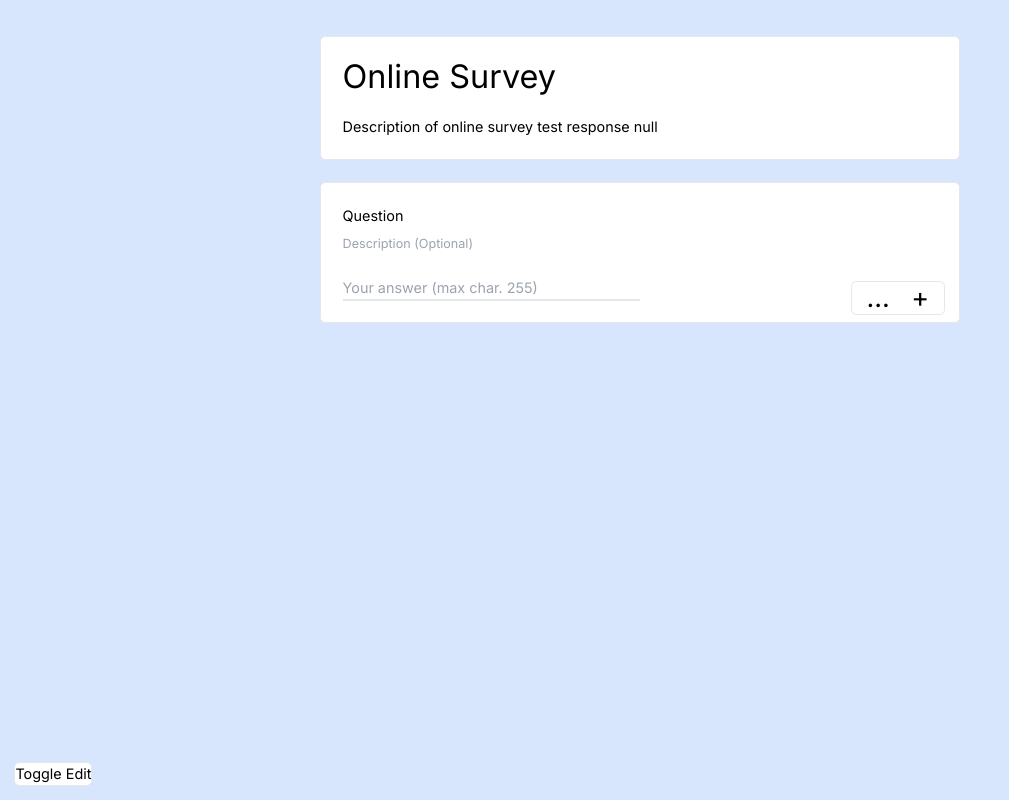
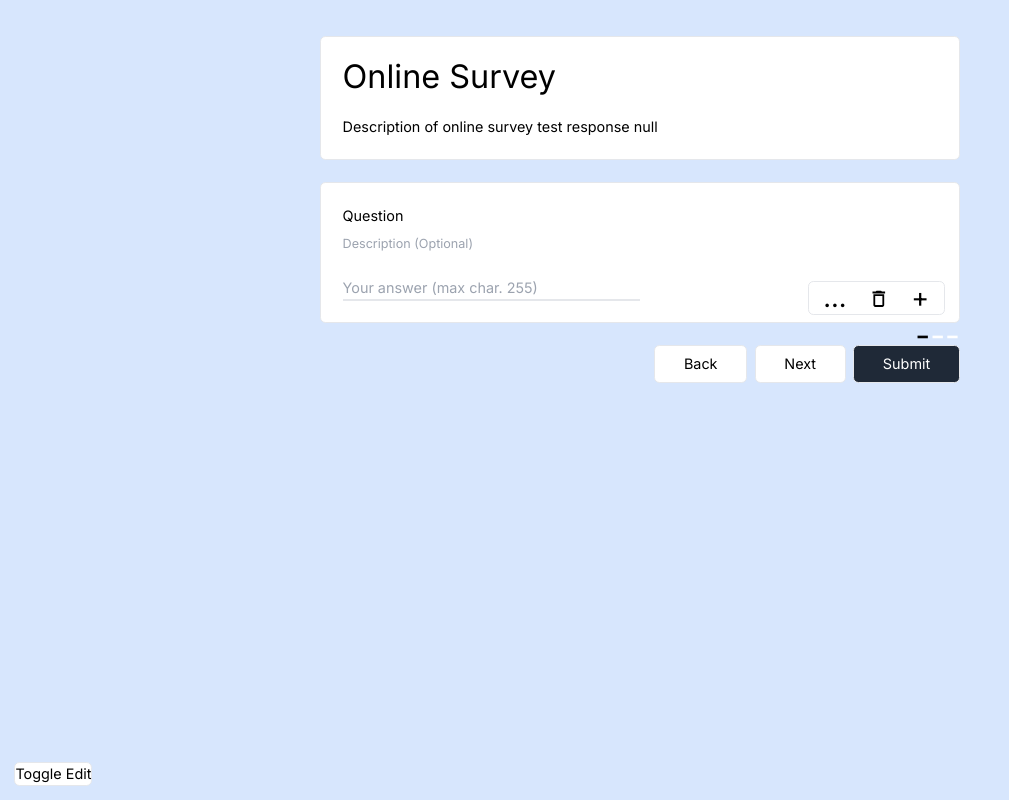
Before and after one commit to kamiljochym/online_survey_creator, a Next.js app: page / in a window 1280 px wide. Both pictures are taken after a click on the button "Toggle Edit". Shown: the whole page, without its empty margins (0-1009 px from the left). Built offline with nearby package versions, Linux system fonts and the light colour scheme.

Commit message:
email validation alert

```diff
--- a/package.json
+++ b/package.json
@@ -11,7 +11,8 @@
   "dependencies": {
     "@emotion/react": "^11.11.0",
     "@emotion/styled": "^11.11.0",
-    "@mui/material": "^5.13.3",
+    "@mui/icons-material": "^5.11.16",
+    "@mui/material": "^5.13.4",
     "@mui/x-date-pickers": "^6.6.0",
     "autoprefixer": "10.4.14",
     "dayjs": "^1.11.8",
@@ -20,11 +21,13 @@
     "flowbite": "^1.6.5",
     "flowbite-datepicker": "^1.2.2",
     "flowbite-react": "^0.4.7",
+    "framer-motion": "^10.12.16",
     "next": "13.4.4",
     "postcss": "8.4.24",
     "react": "18.2.0",
     "react-datepicker": "^4.12.0",
     "react-dom": "18.2.0",
+    "react-transition-group": "^4.4.5",
     "tailwindcss": "3.3.2",
     "tw-elements": "^1.0.0-beta2"
   },
--- a/src/components/EditMenu.jsx
+++ b/src/components/EditMenu.jsx
@@ -1,4 +1,5 @@
 import React, {useEffect, useRef, useState} from 'react'
+import DeleteOutlineIcon from '@mui/icons-material/DeleteOutline'
 
 const EditMenu = ({isEdit, handleEdit, addQuestion, questionId}) => {
   const [editMenuOpen, setEditMenuOpen] = useState(false)
@@ -31,11 +32,16 @@ const EditMenu = ({isEdit, handleEdit, addQuestion, questionId}) => {
           <div className='text-md text-3xl hover:cursor-pointer' onClick={handleEditMenu}>
             ...
           </div>
-
+          <div
+            className='text-md text-3xl hover:cursor-pointer'
+            onClick={() => addQuestion(questionId, 'delete')}
+          >
+            <DeleteOutlineIcon />
+          </div>
           <div
             className={`${
               editMenuOpen ? 'z-50 opacity-100' : 'pointer-events-none -z-10 opacity-0'
-            } text-md absolute right-28 top-[-90px] rounded-md border bg-white py-2 duration-300 hover:cursor-pointer  `}
+            } text-md absolute right-40 top-[-90px] rounded-md border bg-white py-2 duration-300 hover:cursor-pointer  `}
             onClick={handleEditMenu}
           >
             <div
--- a/src/components/EmailInput.jsx
+++ b/src/components/EmailInput.jsx
@@ -1,6 +1,7 @@
 import React, {useState} from 'react'
 import TitleText from './TitleText'
 import EditMenu from './EditMenu'
+import {Alert} from '@mui/material'
 
 const EmailInput = ({
   title,
@@ -29,6 +30,18 @@ const EmailInput = ({
       updateForm(sectionId, questionId, title, description, e)
     }
   }
+
+  const [alert, setAlert] = useState(false)
+
+  const validate = (e) => {
+    let re =
+      /^(([^<>()\[\]\\.,;:\s@"]+(\.[^<>()\[\]\\.,;:\s@"]+)*)|(".+"))@((\[[0-9]{1,3}\.[0-9]{1,3}\.[0-9]{1,3}\.[0-9]{1,3}])|(([a-zA-Z\-0-9]+\.)+[a-zA-Z]{2,}))$/
+    if (re.test(e.target.value) || e.target.value === '') {
+      setAlert(false)
+    } else {
+      setAlert(true)
+    }
+  }
   return (
     <div className='container relative mb-6 flex max-w-screen-sm flex-col rounded-md border bg-white p-6'>
       <TitleText
@@ -40,13 +53,19 @@ const EmailInput = ({
       <div className=''>
         <div className='duration-800 w-2/4   origin-left border-b-2 transition-all focus-within:border-b-2 focus-within:border-gray-800 '>
           <input
-            className='bg-red i w-full outline-none'
+            className='bg-red i invalid:ouline-red-500 w-full outline-none invalid:outline focus:outline-none'
             type='email'
             onChange={(e) => handleChange(e.target.value)}
+            onBlur={(e) => validate(e)}
             placeholder='Enter email'
           />
         </div>
       </div>
+      {alert && (
+        <Alert severity='error' className='mt-2 w-2/4'>
+          Invalid Email
+        </Alert>
+      )}
       <EditMenu
         isEdit={isEdit}
         addQuestion={addQuestion}
--- a/src/components/MultipleChoice.jsx
+++ b/src/components/MultipleChoice.jsx
@@ -1,6 +1,8 @@
 import React, {useState} from 'react'
 import EditMenu from './EditMenu'
 import TitleText from './TitleText'
+import {motion, AnimatePresence} from 'framer-motion'
+import CloseTwoToneIcon from '@mui/icons-material/CloseTwoTone'
 
 const MultipleChoice = ({
   title,
@@ -91,10 +93,10 @@ const MultipleChoice = ({
                   onChange={(e) => handleEdit(e, 'optionText', idx)}
                 />
                 <div
-                  className='absolute right-4 top-0 cursor-pointer rounded-md border bg-white px-2'
+                  className='absolute right-4 top-0 cursor-pointer rounded-md border bg-white '
                   onClick={(e) => handleEdit(e, 'optionDelete', idx)}
                 >
-                  X
+                  <CloseTwoToneIcon />
                 </div>
               </div>
             ) : (
--- a/src/pages/index.js
+++ b/src/pages/index.js
@@ -13,6 +13,7 @@ import MultipleChoiceGrid from '@/components/MultipleChoiceGrid'
 import EmailInput from '@/components/EmailInput'
 import NumericInput from '@/components/NumericInput'
 import {useState} from 'react'
+import {TransitionGroup} from 'react-transition-group'
 
 const inter = Inter({subsets: ['latin']})
 
@@ -27,7 +28,7 @@ export default function Home() {
   const defaultForm = {
     title: 'Form title',
     description: '',
-    sections: [[{type: 'short_answer', title: 'Question', description: ''}]],
+    sections: [[{type: 'short_answer', title: 'Question', description: ''}], [], []],
   }
 
   const [form, setForm] = useState(defaultForm)
@@ -171,8 +172,20 @@ export default function Home() {
           description: ' numeric answer desc',
         },
       ],
-      [],
-      [],
+      [
+        {
+          type: 'numeric_input',
+          title: 'numeric answer question four',
+          description: ' numeric answer desc',
+        },
+      ],
+      [
+        {
+          type: 'numeric_input',
+          title: 'numeric answer question four',
+          description: ' numeric answer desc',
+        },
+      ],
     ],
   }
   const emptyResponse = {sections: []}
@@ -239,7 +252,15 @@ export default function Home() {
     setForm(newForm)
   }
 
-  const addQuestion = (questionId) => {
+  const addQuestion = (questionId, del) => {
+    if (del) {
+      const newForm = {...form}
+      const arr = newForm.sections[0]
+      newForm.sections[0] = [...arr.slice(0, questionId), ...arr.slice(questionId + 1)]
+      setForm(newForm)
+      return
+    }
+
     const newForm = {...form}
     const arr = newForm.sections[0]
     newForm.sections[0] = [
@@ -442,6 +463,18 @@ export default function Home() {
             ))
         )
       )}
+      <div className='relative flex w-full max-w-screen-sm justify-end gap-2'>
+        <div className='absolute bottom-8 right-0 flex'>
+          {form.sections.map((idx) => (
+            <div className='text-4xl text-white first:text-black'> -</div>
+          ))}
+        </div>
+        <button className='rounded-md border bg-white px-8 py-2'>Back</button>
+        <button className='rounded-md border bg-white px-8 py-2'>Next</button>
+        <button className='rounded-md border bg-gray-800 px-8 py-2 text-white'>
+          Submit
+        </button>
+      </div>
       {/*
       <ShortAnswer
         title={'Short answer'}
```
Also changed, not shown: 1 other file (tests, documents, lock files or other folders).
